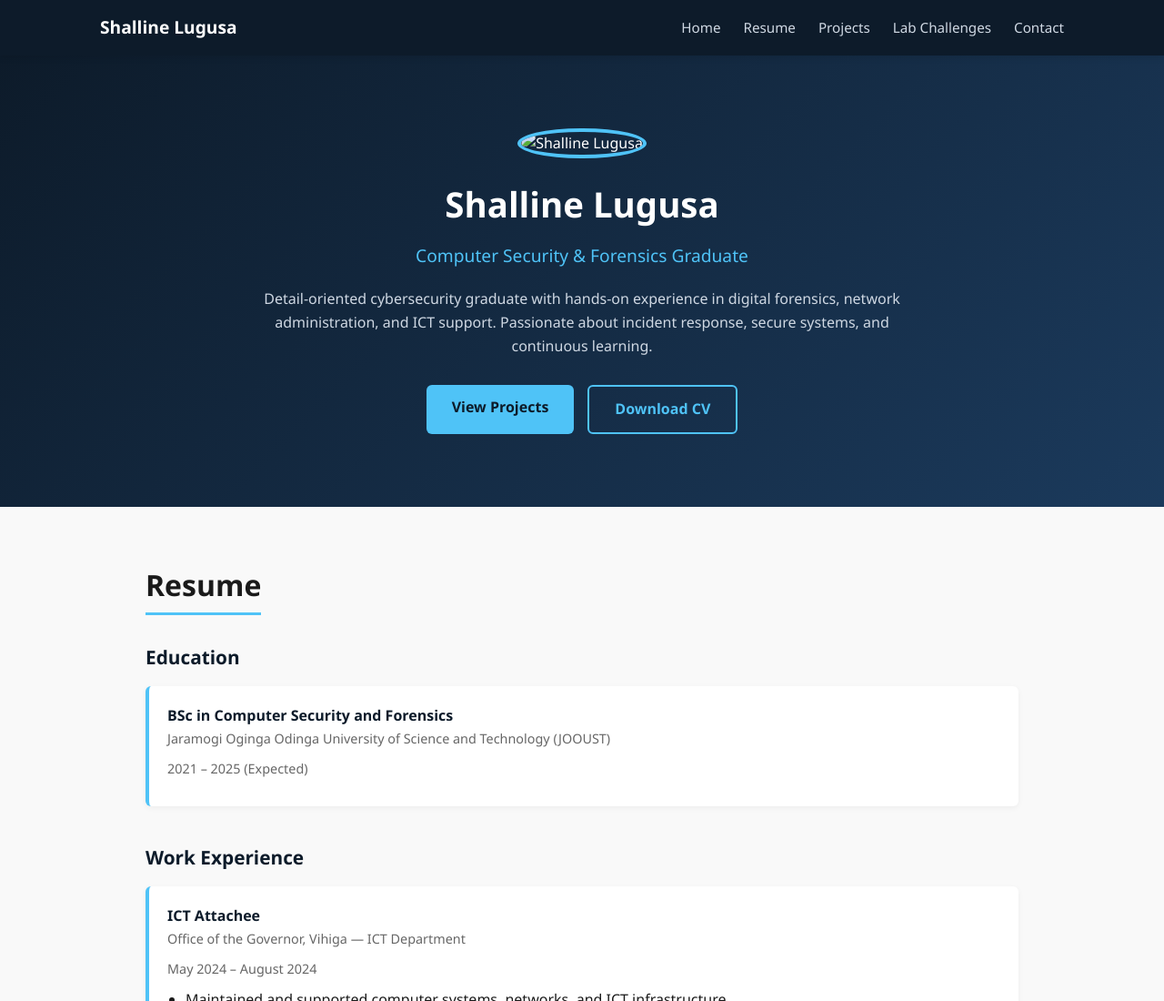
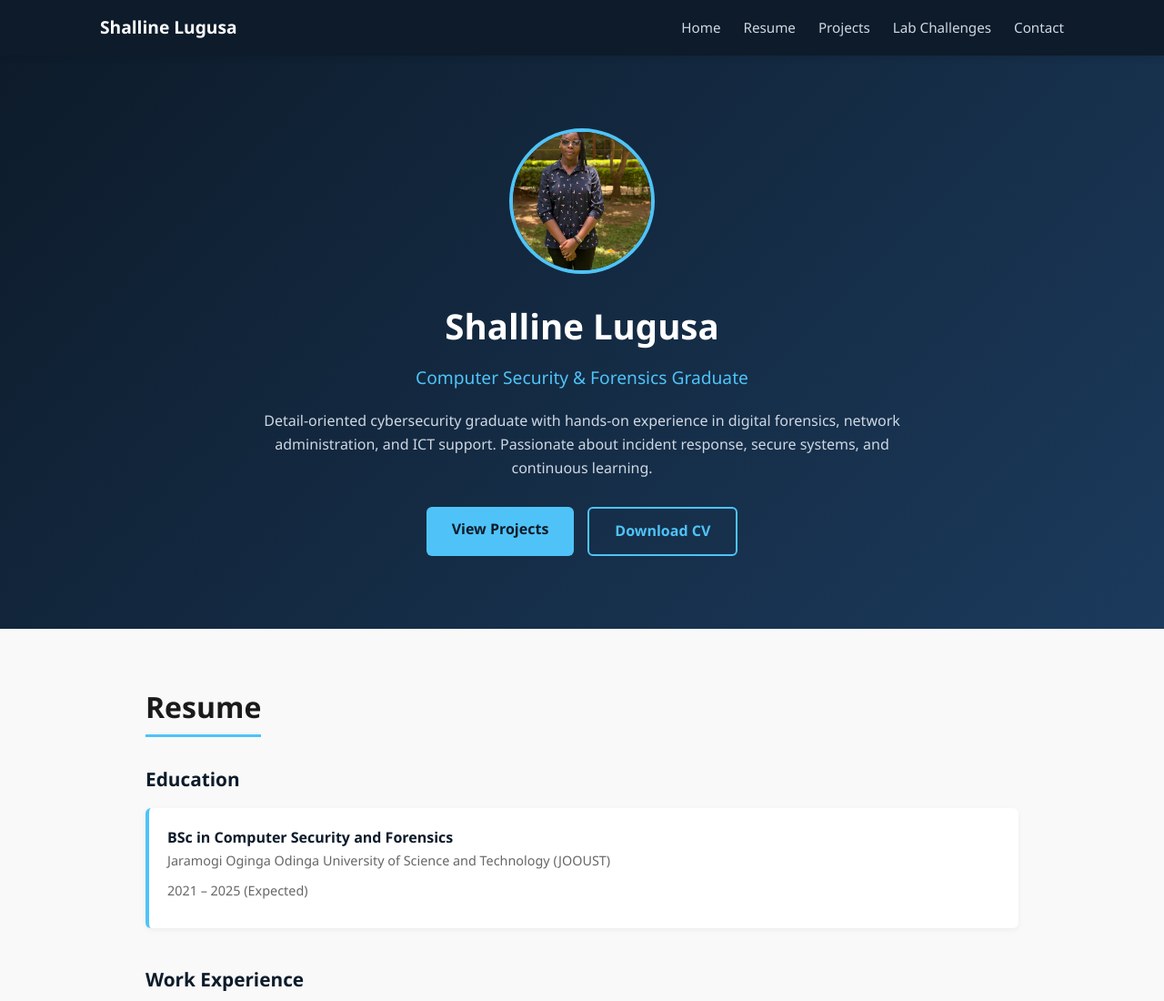
Before and after one commit to shalline-mbone/shalline-mbone.github.io, a plain HTML site: page index.html in a window 1280 px wide. Shown: the top 1100 px of the page at 91% size. Drawn offline with Linux system fonts and the light colour scheme.

Commit message:
Update index.html

```diff
--- a/index.html
+++ b/index.html
@@ -26,7 +26,8 @@
   <!-- HOME -->
   <section id="home" class="hero">
     <div class="hero-content">
-      <img src="images/profile.jpg.jpeg" alt="Shalline Lugusa" class="profile-photo">
+      <img src="profile.jpg.jpeg" alt="Shalline Lugusa" class="profile-photo">
+
       <h1>Shalline Lugusa</h1>
       <p class="tagline">Computer Security &amp; Forensics Graduate</p>
       <p class="statement">
```
